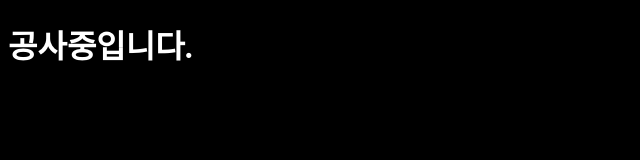
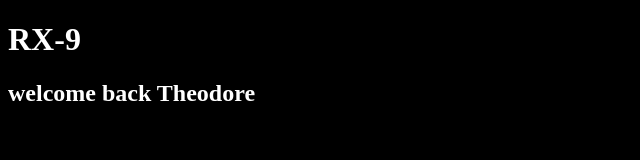
Before and after one commit to m-4verick/testflight, a website: page public/index.html in a window 1280 px wide. Shown: the whole page, without its empty margins (0-640 px from the left). Drawn offline with Linux system fonts and the light colour scheme.

Commit message:
Initial commit

```diff
--- a/public/index.html
+++ b/public/index.html
@@ -7,6 +7,8 @@
     <script src="index.js"></script>
 </head>
 <body>
-    <h1>공사중입니다.</h1>
+    <h1>RX-9</h1>
+    <h2>welcome back Theodore</h2>
+
 </body>
 </html>
```
